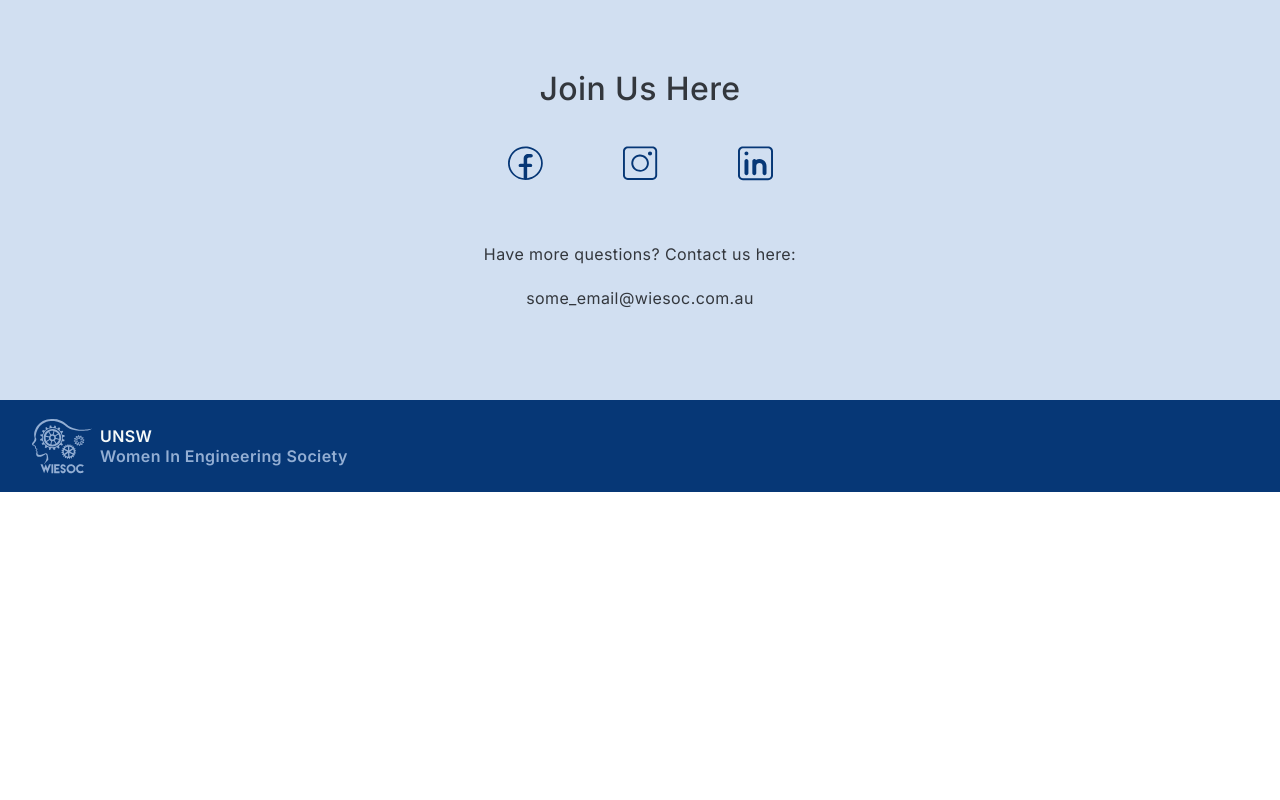
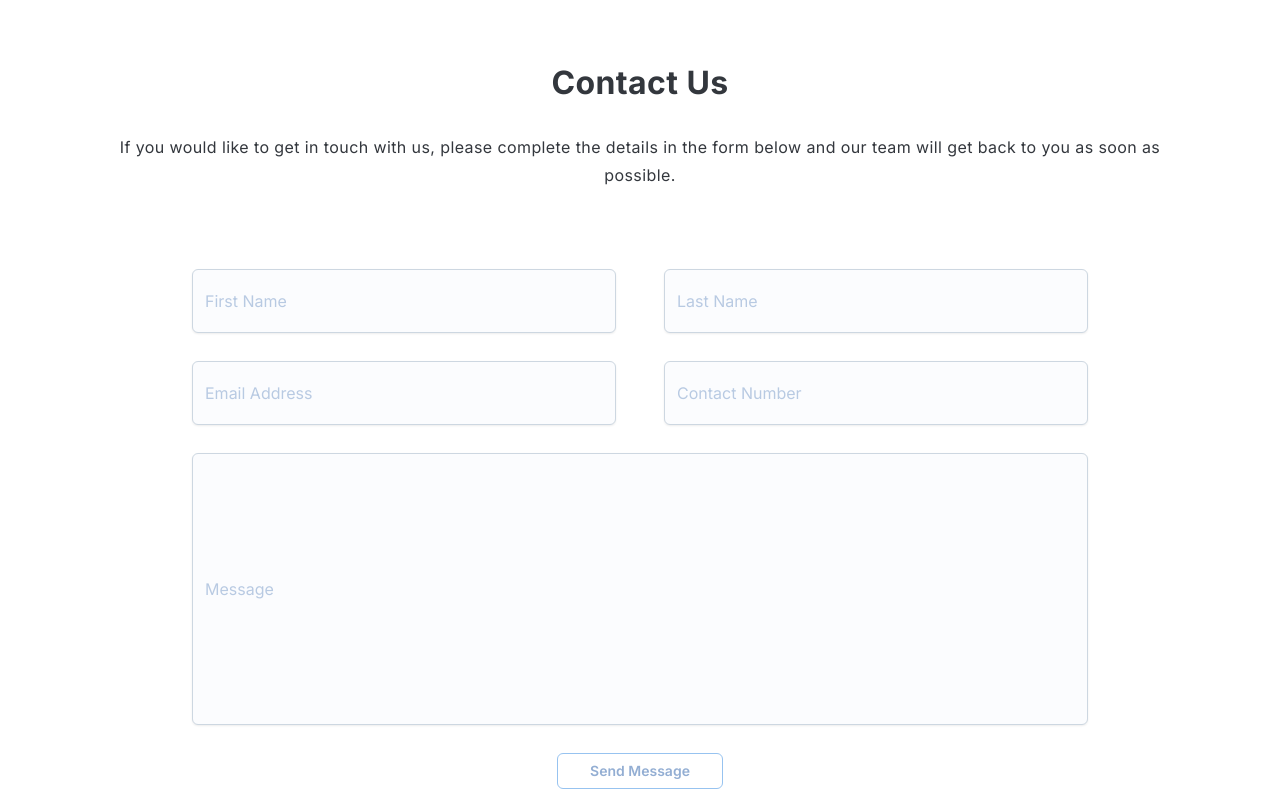
Before and after one commit to UNSW-WIESoc/website, a Next.js app: page /contact-us in a window 1280 px wide. Shown: the part 380-1180 px from the top of the page. Before the commit the page ends 872 px from the top, so only its background shows below. Built offline with nearby package versions, Linux system fonts and the light colour scheme.

Commit message:
form structure done

```diff
--- a/app/(pages)/careers/page.tsx
+++ b/app/(pages)/careers/page.tsx
@@ -7,7 +7,7 @@ export default function Careers() {
     <Stack alignItems='center'>
     <PageHeaderCard imagePath={'/careers/header.jpg'} pageTitle={'Careers'}/>
     <HeadingBodyText heading='Jobs and Opportunities' body='Discover corporate
-      sponsored events and activities to expand your professional networks and skills.'/>
+      sponsored events and activities to expand your professional networks and skills.' color='graphite'/>
     </Stack>
   );
 }
--- a/app/(pages)/contact-us/page.tsx
+++ b/app/(pages)/contact-us/page.tsx
@@ -1,10 +1,34 @@
-import { Stack } from '@mui/joy';
+import { Box, Stack, FormControl, Input, Button } from '@mui/joy';
 import PageHeaderCard from '@/components/PageHeaderCard';
+import HeadingBodyText from '@/components/HeadingBodyText';
 
 export default function ContactUs() {
+  const bodyText = `If you would like to get in touch with us, please complete the details in the form below and our team will get back to you as soon as possible.`
+
   return (
     <Stack>
       <PageHeaderCard imagePath={'/contact-us/header.jpg'} pageTitle={'Contact Us'}/>
+      <HeadingBodyText heading='Contact Us' body={bodyText} color='graphite'/>
+      <Stack spacing={3.5} pb={4} alignItems='center'>
+        <Box display='flex' justifyContent='center' sx={{width:'70%', height:'4em', gap:6}}>
+          {/* <FormControl > */}
+            <Input className='medium-blue' placeholder='First Name' variant='outlined' sx={{color:'blue', width:'100%'}}/>
+            <Input className='medium-blue' placeholder='Last Name' variant='outlined' sx={{color:'blue', width:'100%'}}/>
+          {/* </FormControl> */}
+        </Box>
+        <Box display='flex' justifyContent='center' sx={{width:'70%', height:'4em', gap:6}}>
+          {/* <FormControl> */}
+            <Input className='medium-blue' placeholder='Email Address' variant='outlined' sx={{color:'medium-blue', width:'100%'}}/>
+            <Input className='medium-blue' placeholder='Contact Number' variant='outlined' sx={{width:'100%'}}/>
+          {/* </FormControl> */}
+        </Box>
+        <Box justifyContent='center' sx={{width:'70%'}}>
+          <FormControl>
+            <Input className='medium-blue' placeholder='Message' variant='outlined' sx={{width:'100%', color:'blue', height:'17em', verticalAlign:'top'}}/>
+          </FormControl>
+        </Box>
+        <Button className='medium-blue' variant="outlined" sx={{width:'13%'}}>Send Message</Button>
+      </Stack>
     </Stack>
   );
 }
--- a/package.json
+++ b/package.json
@@ -16,7 +16,7 @@
     "@mui/icons-material": "^5.15.14",
     "@mui/joy": "^5.0.0-beta.32",
     "@mui/material": "^5.15.14",
-    "contentful": "^10.12.7",
+    "contentful": "^10.12.8",
     "embla-carousel-autoplay": "^8.1.3",
     "embla-carousel-react": "^8.1.5",
     "next": "^14.2.3",
```
Also changed, not shown: 1 other file (tests, documents, lock files or other folders).
